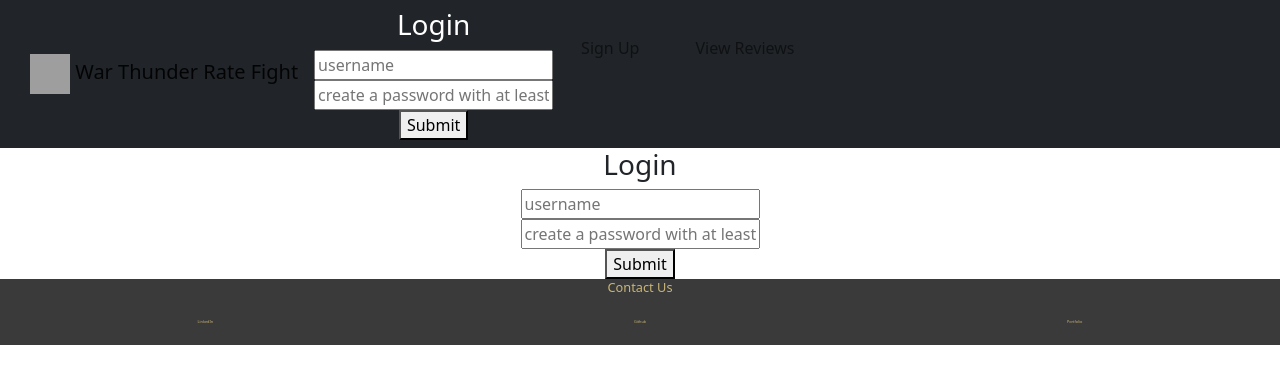
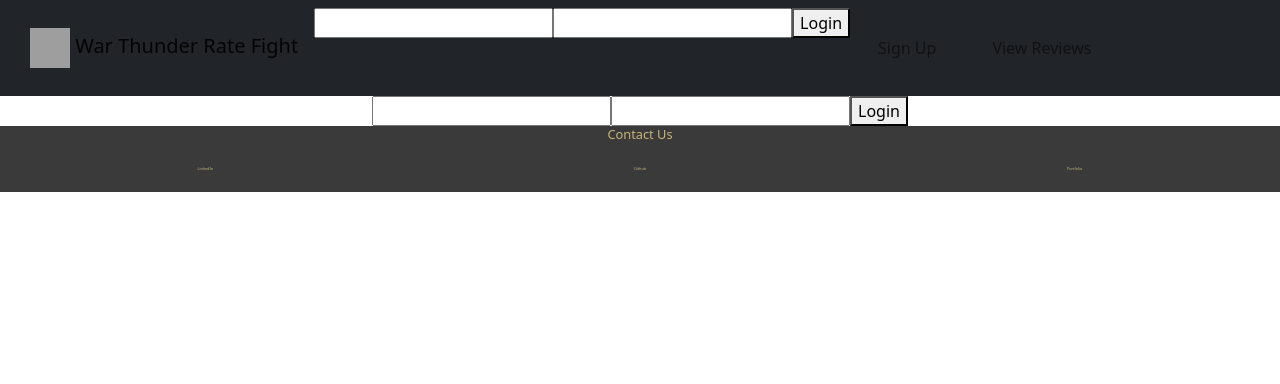
Before and after one commit to bweinmann/War-Thunder-Rate-Fight, a React (Create React App) app in the folder client/: page /login in a window 1280 px wide. Shown: the top 384 px of the page. Built offline with nearby package versions, Linux system fonts and the light colour scheme; grey boxes are pictures that could not be loaded.

Commit message:
same test applied to login and sign up

```diff
--- a/client/src/components/Forms/Login/Login.jsx
+++ b/client/src/components/Forms/Login/Login.jsx
@@ -1,30 +1,60 @@
-import "./Login.css"
+import {useState} from 'react'
+import { loginUser } from '../services/users'
+import { useNavigate } from 'react-router-dom'
 
 export default function Login(props) {
+  const [username, setUsername] = useState('')
+  const [password, setPassword] = useState('')
+
+  const navigate = useNavigate()
+
   return (
-    <div className="login">
-      <form onSubmit={(e) => props.handleLogin(e)}>
-        <h3>Login</h3>
-        <input
-          type="text"
-          value={props.username}
-          onChange={(e) => {
-            props.setUsername(e.target.value)
-          }}
-          placeholder="username"
-        />
-        <br />
-        <input
-          type="password"
-          value={props.password}
-          onChange={(e) => {
-            props.setPassword(e.target.value.toString())
-          }}
-          placeholder="create a password with at least 6 characters"
-        />
-        <br />
-        <button onSubmit={() => props.setToggleLogin((prevToggle) => !prevToggle)}>Submit</button>
-      </form>
-    </div>
+    <form onSubmit={async (e) => {
+      e.preventDefault()
+      const user = {
+        username,
+        password
+      }
+      const resp = await loginUser(user)
+      props.setCurrentUser(resp)
+
+      navigate('/')
+
+    }}>
+      <input type='text' onChange={(e) => setUsername(e.target.value) } value={username} />
+      <input type='password' onChange={ (e) => setPassword(e.target.value)} value={password} />
+      <button>Login</button>
+    </form>
   )
 }
+
+// import "./Login.css"
+
+// export default function Login(props) {
+//   return (
+//     <div className="login">
+//       <form onSubmit={(e) => props.handleLogin(e)}>
+//         <h3>Login</h3>
+//         <input
+//           type="text"
+//           value={props.username}
+//           onChange={(e) => {
+//             props.setUsername(e.target.value)
+//           }}
+//           placeholder="username"
+//         />
+//         <br />
+//         <input
+//           type="password"
+//           value={props.password}
+//           onChange={(e) => {
+//             props.setPassword(e.target.value.toString())
+//           }}
+//           placeholder="create a password with at least 6 characters"
+//         />
+//         <br />
+//         <button onSubmit={() => props.setToggleLogin((prevToggle) => !prevToggle)}>Submit</button>
+//       </form>
+//     </div>
+//   )
+// }
--- a/client/src/components/Forms/SignUp/SignUp.jsx
+++ b/client/src/components/Forms/SignUp/SignUp.jsx
@@ -1,5 +1,6 @@
 import {useNavigate} from "react-router-dom";
 import { registerUser } from '../../services/User'
+import { useState } from "react";
 // import Button from "react-bootstrap/Button";
 // import Layout from "../../components/Format/Layout/Layout";
 // import Form from "react-bootstrap/Form";
```
